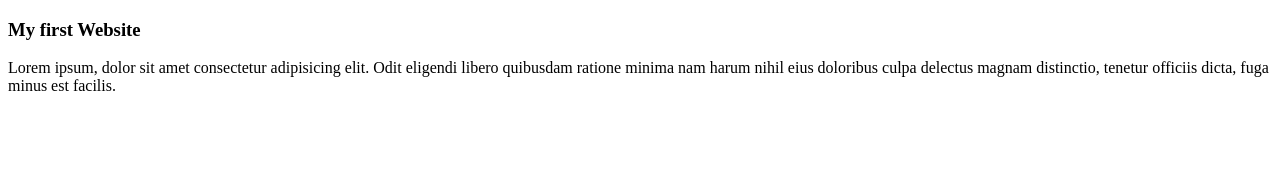
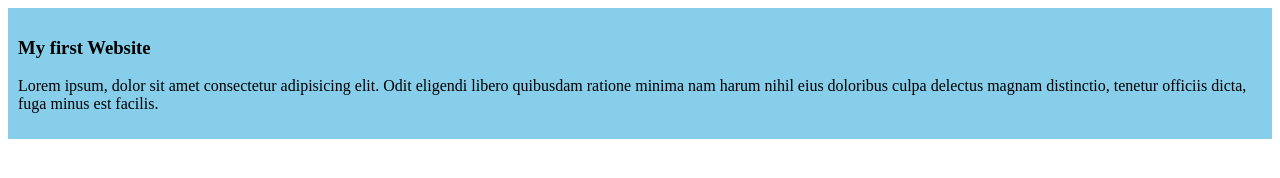
Before and after one commit to tuhinhossain123/my-simple-website, a plain HTML site: page index.html in a window 1280 px wide. Drawn offline with Linux system fonts and the light colour scheme.

Commit message:
third commit

```diff
--- a/index.html
+++ b/index.html
@@ -4,6 +4,7 @@
 <head>
     <meta charset="UTF-8">
     <meta name="viewport" content="width=device-width, initial-scale=1.0">
+    <link rel="stylesheet" href="styles/blog.css">
     <title>My Simple Website</title>
 </head>
 
--- /dev/null
+++ b/styles/blog.css
@@ -0,0 +1,4 @@
+div{
+    background-color: skyblue;
+    padding: 10px;
+}
```
